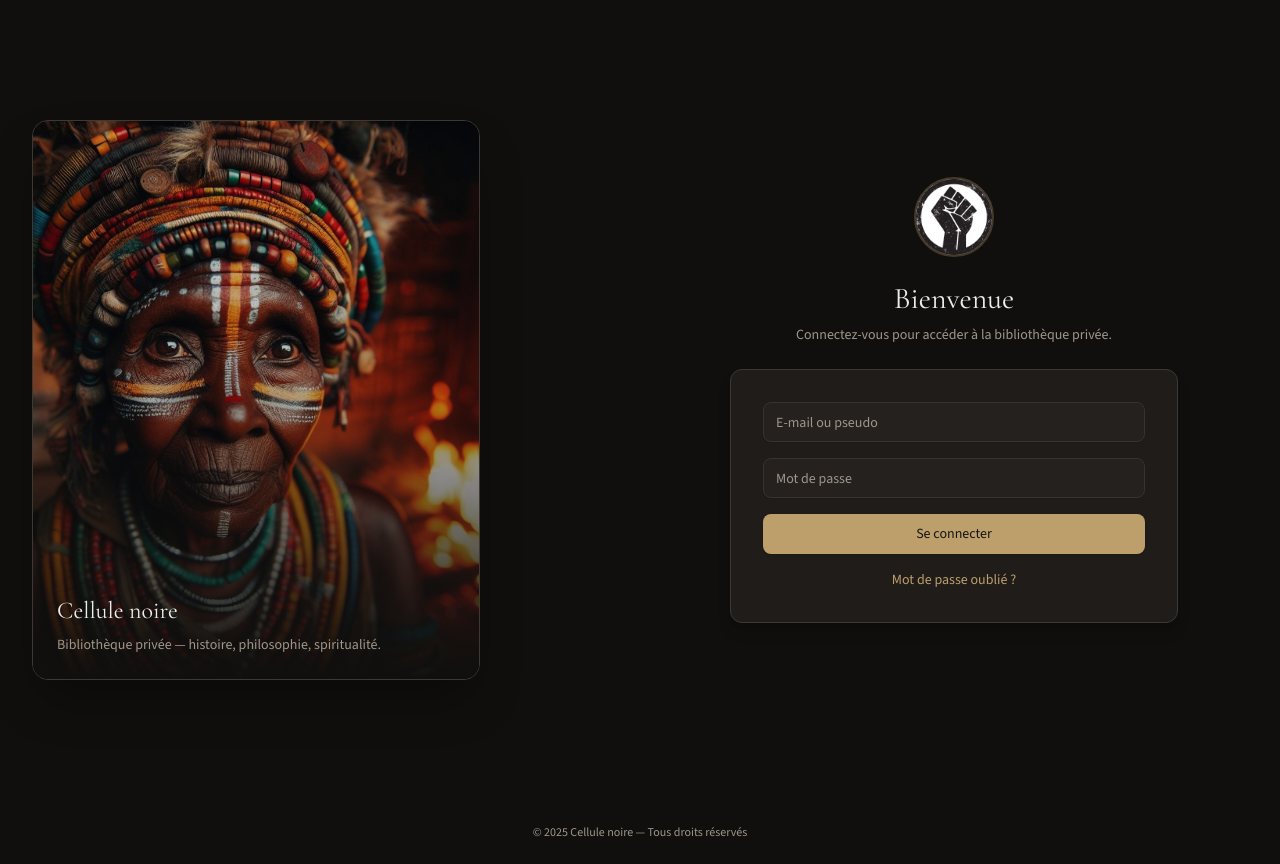
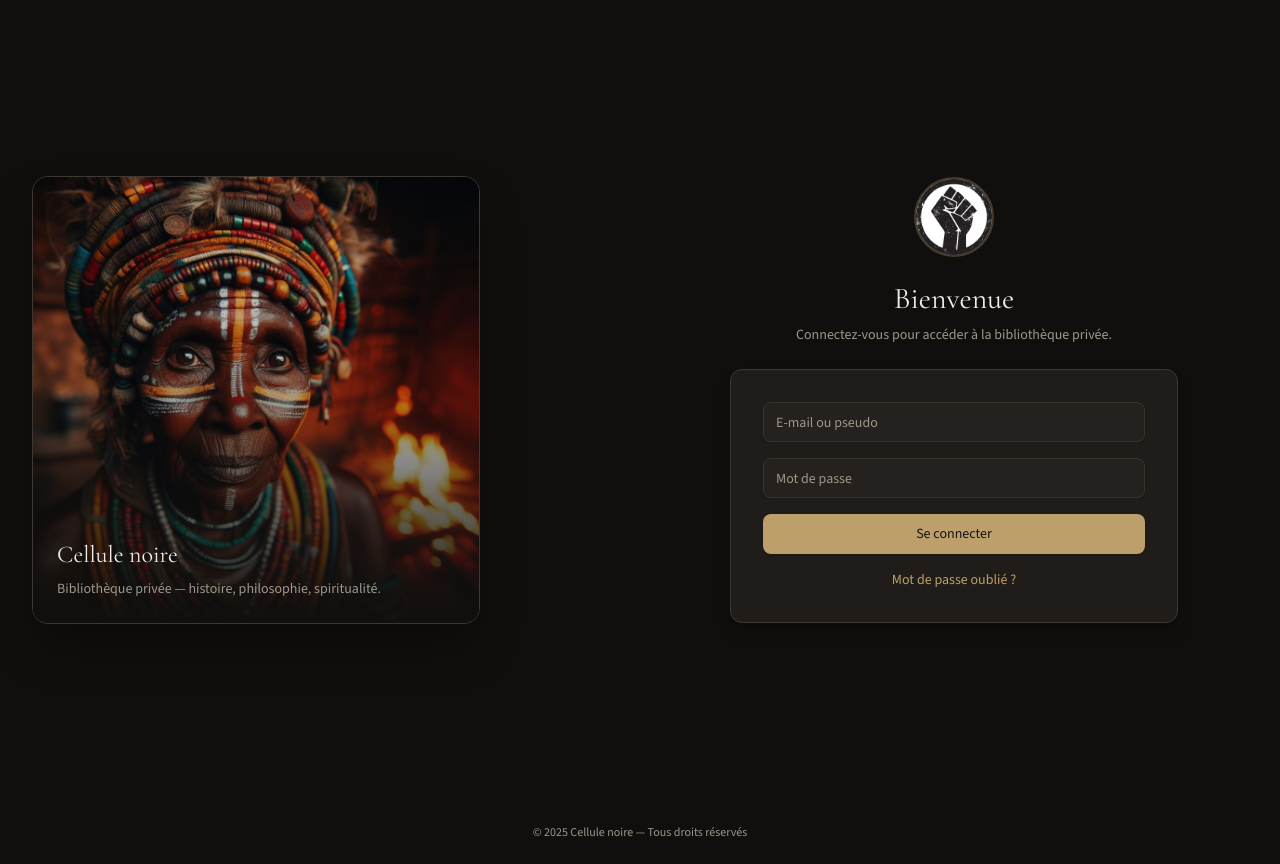
Before and after one commit to ptijjo/frontcellulenoire, a Next.js app: page / in a window 1280 px wide. Built offline with nearby package versions, Linux system fonts and the light colour scheme; no server answers.

Commit message:
ajuster la photo d'accueil

```diff
--- a/app/dashboard/components/header/Header.tsx
+++ b/app/dashboard/components/header/Header.tsx
@@ -14,9 +14,14 @@ const Header: React.FC<HeaderProps> = ({ pseudo, id, avatar, role }) => {
     return (
         <header className="sticky top-0 z-40 flex w-full flex-row items-center justify-between border-b border-border bg-background/95 px-2 py-3 backdrop-blur-sm sm:px-4">
             <Link href="/dashboard" className="flex items-center gap-2 sm:gap-3">
-                <div className="relative h-10 w-10 shrink-0 overflow-hidden rounded-full border border-primary/30 sm:h-12 sm:w-12">
-                    <Image src="/logos/logo.jpeg" alt="logo" priority fill className="object-cover" sizes="48px" />
-                </div>
+                <Image
+                    src="/logos/logo.jpeg"
+                    alt="logo"
+                    width={48}
+                    height={48}
+                    priority
+                    className="size-10 shrink-0 rounded-full border border-primary/30 object-cover sm:size-12"
+                />
                 <span className="hidden font-serif text-lg text-primary sm:block">Cellule noire</span>
             </Link>
             <MenuHeader pseudo={pseudo} id={id} avatar={avatar} role={role} />
--- a/app/globals.css
+++ b/app/globals.css
@@ -55,7 +55,9 @@
     cursor: pointer;
   }
 
-  img, video, svg {
+  img:not([data-nimg="fill"]),
+  video,
+  svg {
     display: block;
     height: auto;
     max-width: 100%;
--- a/components/AuthShell.tsx
+++ b/components/AuthShell.tsx
@@ -14,14 +14,15 @@ export default function AuthShell({ children, title, subtitle, showHero = true }
     <main className="page-shell">
       <div className="page-content flex min-h-dvh flex-col lg:flex-row lg:items-center lg:gap-10 py-8 lg:py-12">
         {showHero && (
-          <aside className="hidden lg:flex lg:w-1/2 flex-col justify-center">
-            <div className="relative aspect-[4/5] w-full max-w-md overflow-hidden rounded-2xl border border-border shadow-2xl shadow-black/40">
+          <aside className="hidden w-full lg:flex lg:w-1/2 flex-col justify-center">
+            <div className="relative w-full max-w-md overflow-hidden rounded-2xl border border-border shadow-2xl shadow-black/40">
               <Image
                 src="/images/homepage.jpg"
                 alt="Bibliothèque Cellule noire"
-                fill
+                width={480}
+                height={600}
                 priority
-                className="object-cover opacity-90"
+                className="h-auto w-full object-cover opacity-90"
                 sizes="(max-width: 1024px) 0vw, 50vw"
               />
               <div className="absolute inset-0 bg-gradient-to-t from-background via-background/20 to-transparent" />
@@ -36,10 +37,15 @@ export default function AuthShell({ children, title, subtitle, showHero = true }
         )}
 
         <div className="flex w-full flex-col items-center lg:w-1/2">
-          <Link href="/" className="mb-6 block">
-            <div className="relative h-16 w-16 sm:h-20 sm:w-20 overflow-hidden rounded-full border-2 border-primary/30">
-              <Image src="/logos/logo.jpeg" alt="Logo Cellule noire" fill priority className="object-cover" sizes="80px" />
-            </div>
+          <Link href="/" className="mb-6 block shrink-0">
+            <Image
+              src="/logos/logo.jpeg"
+              alt="Logo Cellule noire"
+              width={80}
+              height={80}
+              priority
+              className="size-16 rounded-full border-2 border-primary/30 object-cover sm:size-20"
+            />
           </Link>
 
           {(title || subtitle) && (
```
